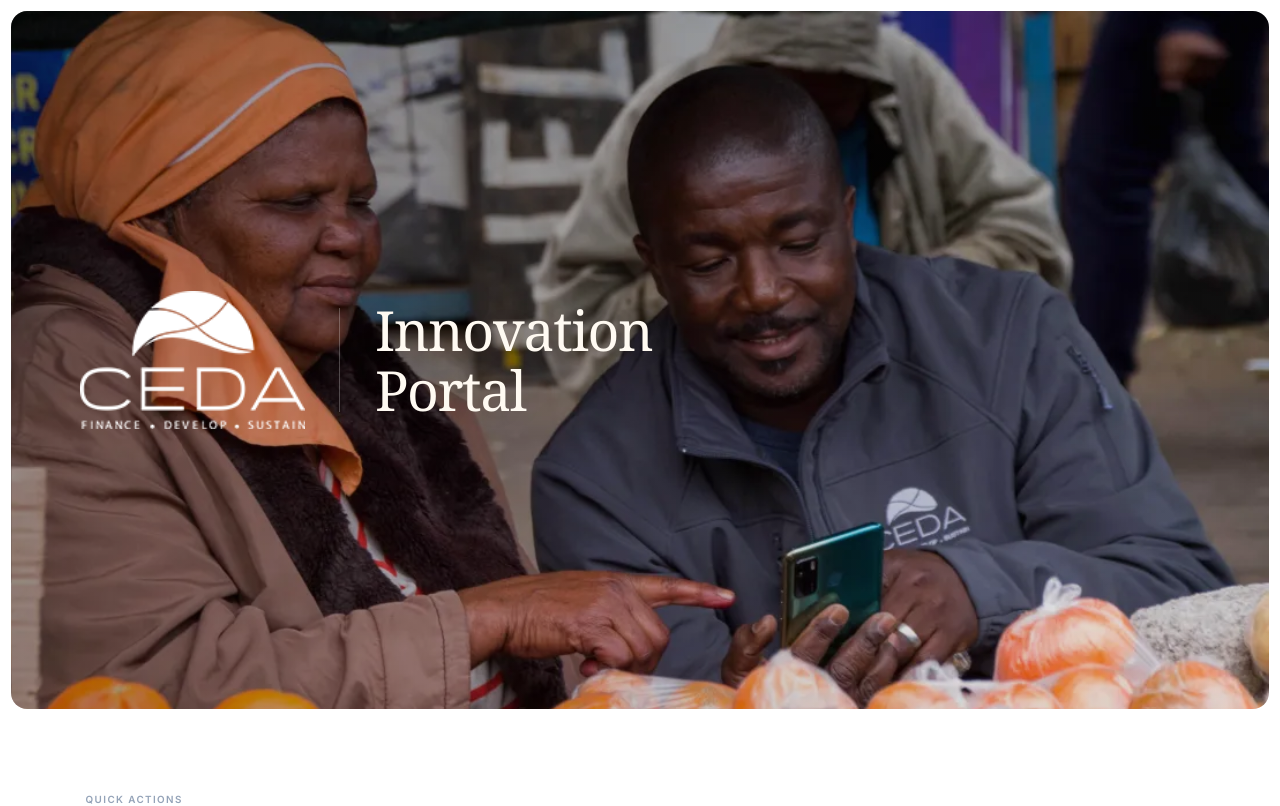
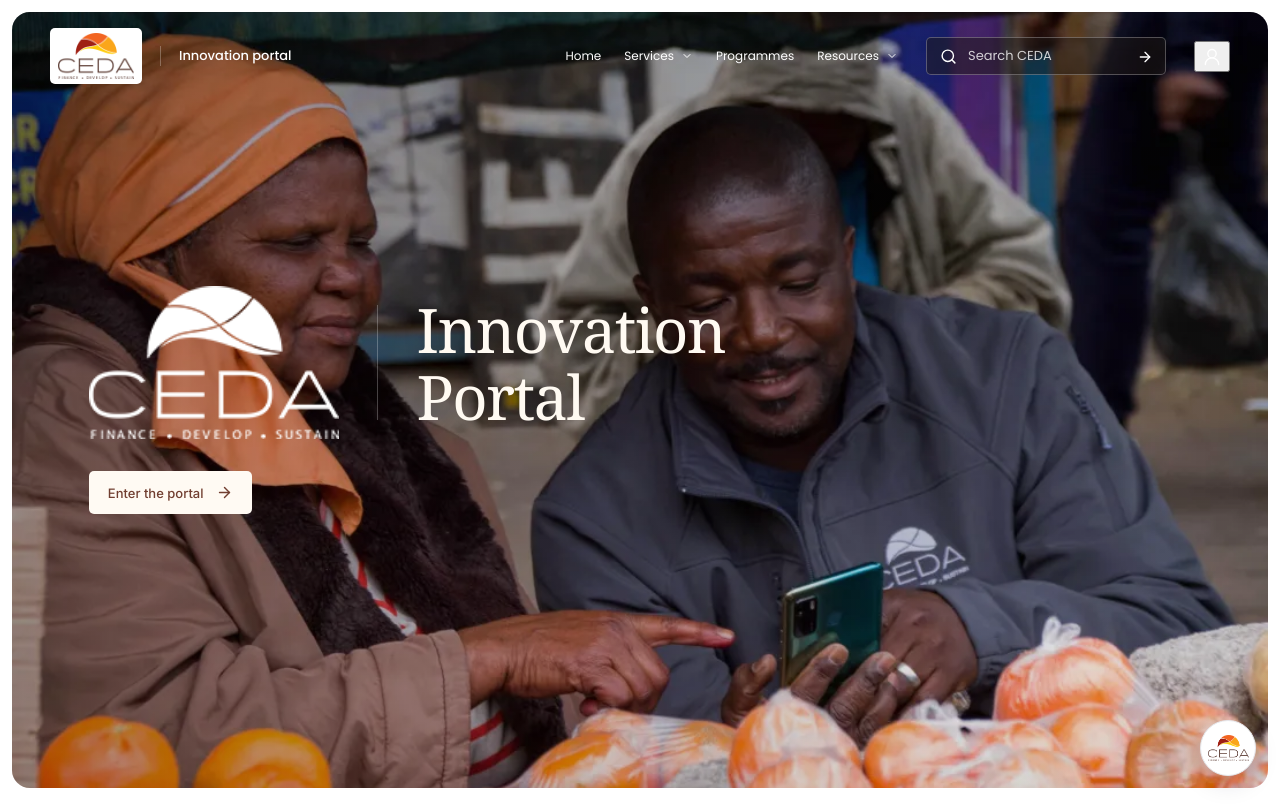
Before and after one commit to Ceda-hackathon-portal/front-end, a React (Vite) app: page / in a window 1280 px wide. Shown: the top 806 px of the page. Built offline with nearby package versions, Linux system fonts and the light colour scheme.

Commit message:
feat(home): embed navigation and portal access in the hero

```diff
--- a/src/pages/HomePage.jsx
+++ b/src/pages/HomePage.jsx
@@ -1,4 +1,7 @@
 import { useEffect, useRef } from 'react'
+import { Link } from 'react-router-dom'
+import { ArrowRight } from 'lucide-react'
+import LandingHeader from '../components/shared/LandingHeader'
 import HomePageSections from '../components/home/HomePageSections'
 
 export default function HomePage() {
@@ -23,6 +26,7 @@ export default function HomePage() {
   return (
     <>
       <section className="ceda-hero-frame">
+        <LandingHeader />
         <div className="ceda-hero-image" ref={heroRef}>
           <div className="ceda-hero-shade" />
           <div className="ceda-hero-copy">
@@ -31,6 +35,7 @@ export default function HomePage() {
               <span className="ceda-hero-divider" aria-hidden="true" />
               <h1><span>Innovation</span><span>Portal</span></h1>
             </div>
+            <Link className="landing-portal-link" to="/portal">Enter the portal<ArrowRight size={17} /></Link>
           </div>
         </div>
       </section>
```
